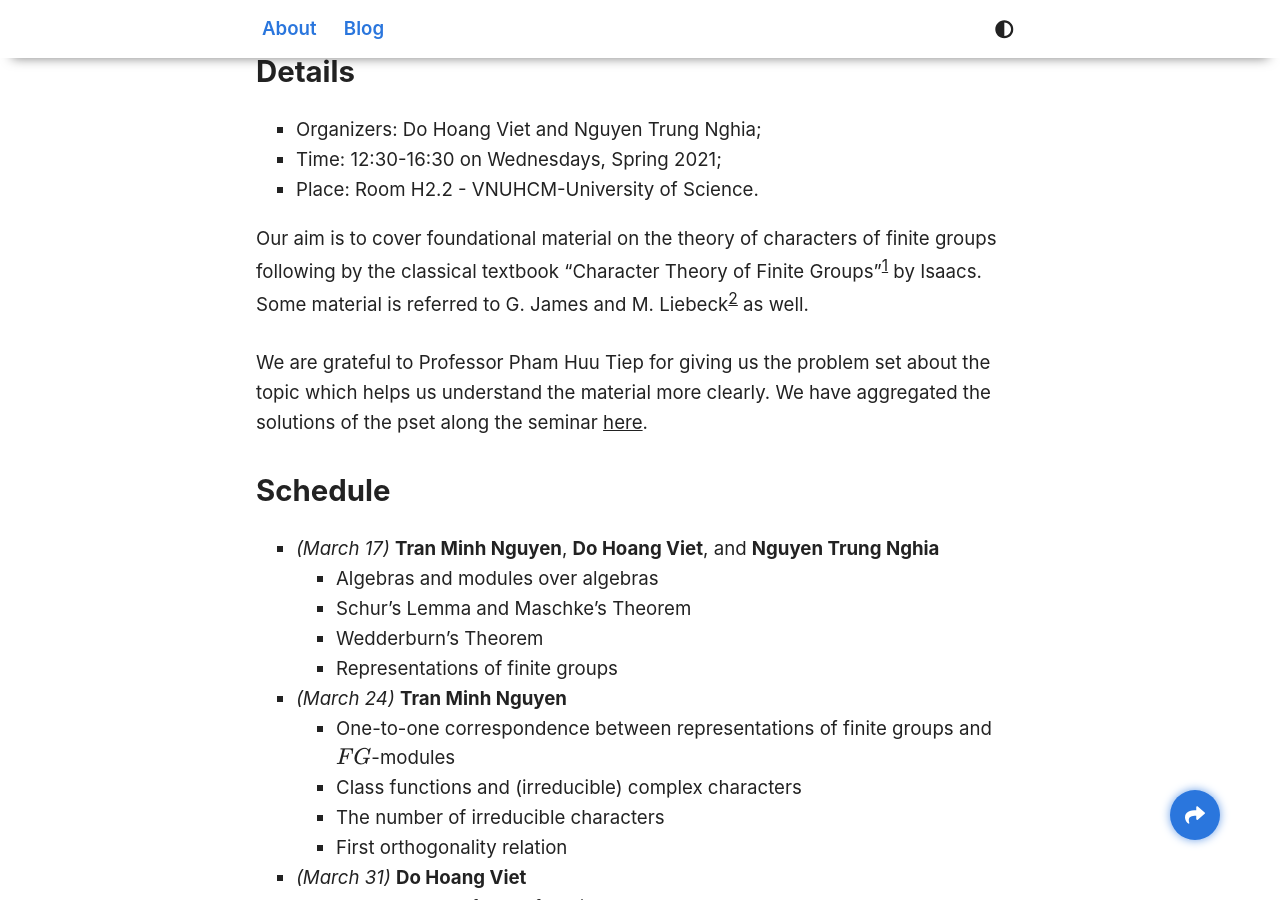
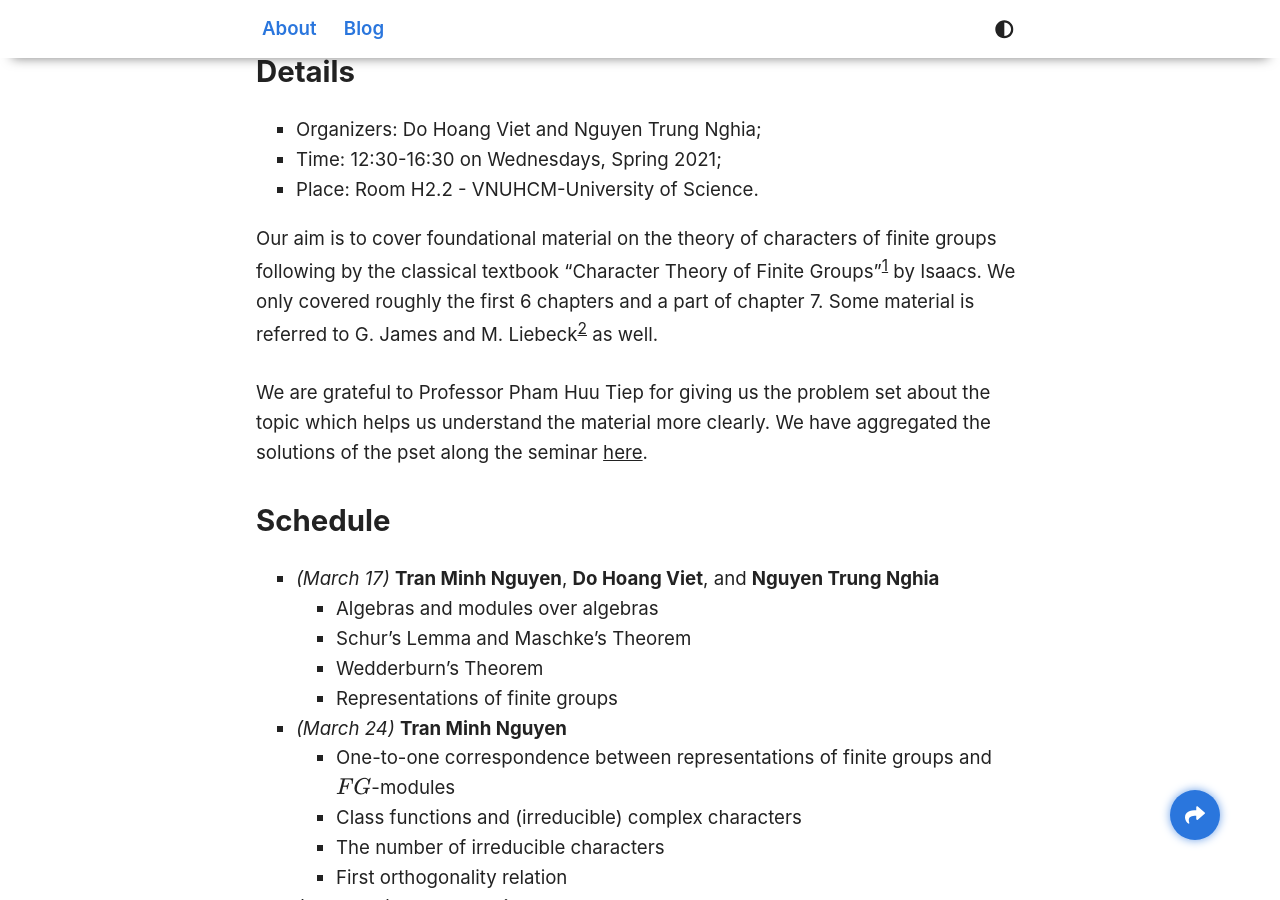
Before and after one commit to hvietdo/hvietdo.github.io, a Jekyll site: the page built from _posts/2021-02-20-Character-theory-learning-seminar.md, in a window 1280 px wide and 900 px high, scrolled down 424 px. Built offline with Jekyll 4.4.1, drawn with Linux system fonts in a browser that asks for light colours; comment, search, counter and statistics services are not loaded.

Commit message:
update seminar 2

```diff
--- a/_posts/2021-02-20-Character-theory-learning-seminar.md
+++ b/_posts/2021-02-20-Character-theory-learning-seminar.md
@@ -14,7 +14,7 @@ toc: false
 - Time: 12:30-16:30 on Wednesdays, Spring 2021;
 - Place: Room H2.2 - VNUHCM-University of Science.
 
-Our aim is to cover foundational material on the theory of characters of finite groups following by the classical textbook "Character Theory of Finite Groups"[^1] by Isaacs. Some material is referred to G. James and M. Liebeck[^2] as well.
+Our aim is to cover foundational material on the theory of characters of finite groups following by the classical textbook "Character Theory of Finite Groups"[^1] by Isaacs. We only covered roughly the first 6 chapters and a part of chapter 7. Some material is referred to G. James and M. Liebeck[^2] as well.
 
 We are grateful to Professor Pham Huu Tiep for giving us the problem set about the topic which helps us understand the material more clearly. We have aggregated the solutions of the pset along the seminar <a href="/./docs/Pset_Spring2021.pdf" target="_blank">here</a>.
 
```
Also changed, not shown: 2 other files.
